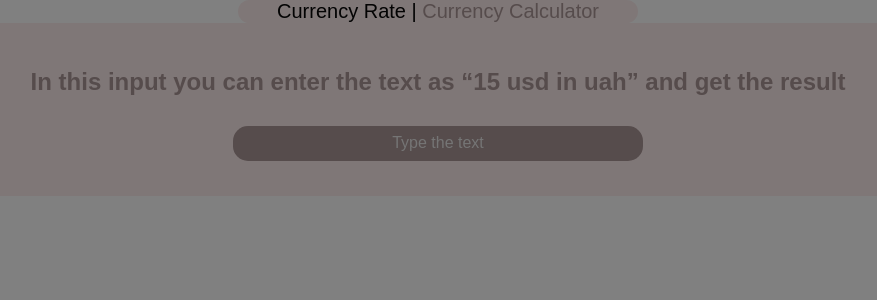
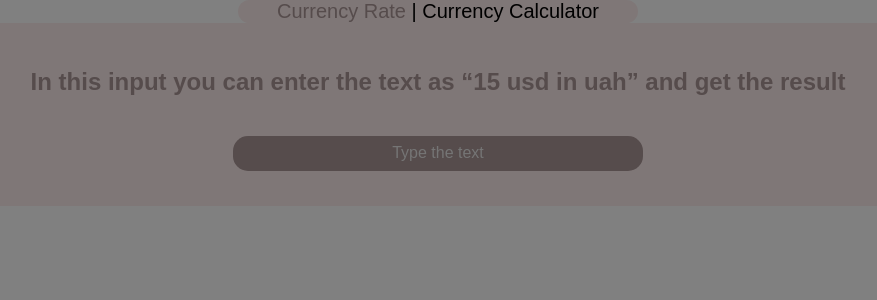
Before and after one commit to GoDfreE25/exchange-project, a React (Create React App) app: page /#/Calculator in a window 1280 px wide. Shown: the top 300 px of the page, without its empty margins (202-1079 px from the left). Built offline with nearby package versions, Linux system fonts and the light colour scheme; no server answers; the HTML template or start-up script is replaced by a standard one.

Commit message:
Fix Calculator

```diff
--- a/src/components/CurrencyCalculator/CurrencyCalculator.tsx
+++ b/src/components/CurrencyCalculator/CurrencyCalculator.tsx
@@ -9,32 +9,34 @@ type Props = {
 
 export const CurrencyCalculator: React.FC<Props> = ({ currency, getRate }) => {
   const [mainCurrency, setMainCurrency] = useState('');
-  const [errorQuery, setErrorQuery] = useState(false);
-
 
   const handleChange = (event: React.ChangeEvent<HTMLInputElement>) => {
     setMainCurrency(event.target.value);
-    setErrorQuery(!errorQuery)
   };
 
   const parseInput = (input: string) => {
-    const [amount = '', baseValue = '', _, currentValue = ''] = input.split(' ');
+    const [amount = '', baseValue = '', , currentValue = ''] = input.split(' ');
 
     const preperedAmount = Number(amount);
     const preperedBase = baseValue.split('').filter(str => str.toLocaleUpperCase() !== str.toLocaleLowerCase()).join('').toLocaleUpperCase();
     const preperedCurrent = currentValue.split('').filter(str => str.toLocaleUpperCase() !== str.toLocaleLowerCase()).join('').toLocaleUpperCase();
 
+    const ValueValid = !isNaN(preperedAmount);
+    const baseValid = preperedBase.length === 3;
+    const currentValid = preperedCurrent.length === 3;
     const preperedInput = `${preperedAmount} ${preperedBase} in ${preperedCurrent}`;
 
     let result;
     try {
       const exchangeResult = getRate(preperedBase, preperedCurrent, currency) * preperedAmount;
       result = {
+        isValid: baseValid && currentValid && ValueValid,
         preperedInput,
         exchangeResult,
       }
     } catch {
       return {
+        isValid: false,
         preperedInput,
         exchangeResult: 0,
       }
@@ -51,9 +53,10 @@ export const CurrencyCalculator: React.FC<Props> = ({ currency, getRate }) => {
       <h2 className='calculator__title'>
        In this input you can enter the text as “15 usd in uah” and get the result
       </h2>
-      {errorQuery &&
-        <span className='calculator__error'>{isFinite(userInput.exchangeResult) ? '' : 'Write correct text'}</span>
-      }
+      <span className='calculator'>{isFinite(userInput.exchangeResult) ? `You must imput like this: ${userInput.preperedInput}` :''}</span>
+      {userInput.isValid &&
+        <span className='calculator__error'>
+      {isFinite(userInput.exchangeResult) ? '' : 'Write correct text'}</span>}
       <input
           type="text"
           value={mainCurrency}
--- a/src/components/Navigation/Navigation.scss
+++ b/src/components/Navigation/Navigation.scss
@@ -9,11 +9,11 @@
 }
 
 .active {
-  color: #564c4c;
+  color: black;
   text-decoration: none;
 }
 
 .notActive {
   text-decoration: none;
-  color: rgb(3, 3, 3);
+  color: #564c4c;
 }
```
Also changed, not shown: 1 other file (tests, documents, lock files or other folders). Lines whose indentation alone changed are shown as unchanged.
